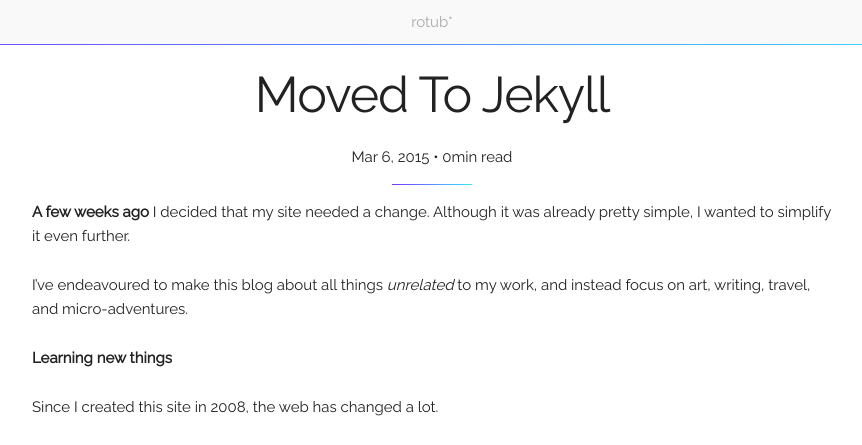
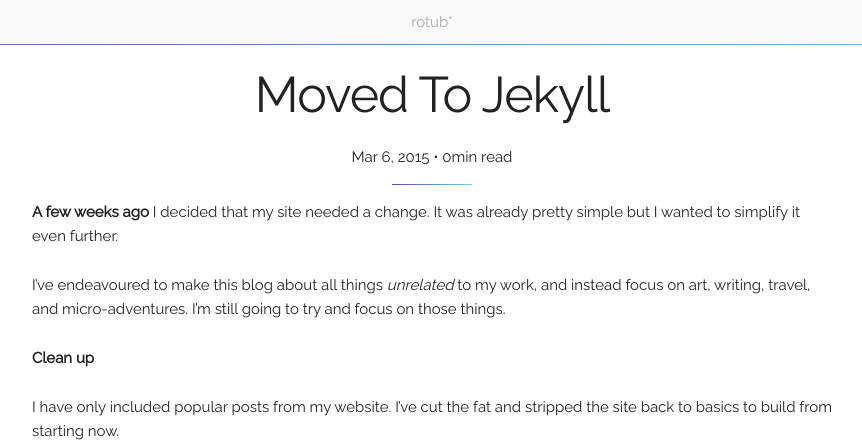
Before and after one commit to rotub/rotub.github.io, a Jekyll site: the page built from _posts/2015-03-06-moved-to-jekyll.markdown, in a window 1280 px wide, cut to the strip 0-445 px from the top of the page. Shown: the whole strip, without its empty margins (208-1070 px from the left). Built offline with Jekyll 4.4.1, drawn with Linux system fonts in a browser that asks for light colours; nearby versions of some CDN libraries; comment, search, counter and statistics services are not loaded.

Commit message:
Updated 2015-03-06-moved-to-jekyll.markdown

```diff
--- a/_posts/2015-03-06-moved-to-jekyll.markdown
+++ b/_posts/2015-03-06-moved-to-jekyll.markdown
@@ -4,10 +4,10 @@
 categories: news
 ---
 
-**A few weeks ago** I decided that my site needed a change. Although it was already pretty simple, I wanted to simplify it even further.
+**A few weeks ago** I decided that my site needed a change. It was already pretty simple but I wanted to simplify it even further.
 
-I've endeavoured to make this blog about all things _unrelated_ to my work, and instead focus on art, writing, travel, and micro-adventures.
+I've endeavoured to make this blog about all things _unrelated_ to my work, and instead focus on art, writing, travel, and micro-adventures. I'm still going to try and focus on those things.
 
-**Learning new things**
+**Clean up**
 
-Since I created this site in 2008, the web has changed a lot.
+I have only included popular posts from my website. I've cut the fat and stripped the site back to basics to build from starting now.
```
